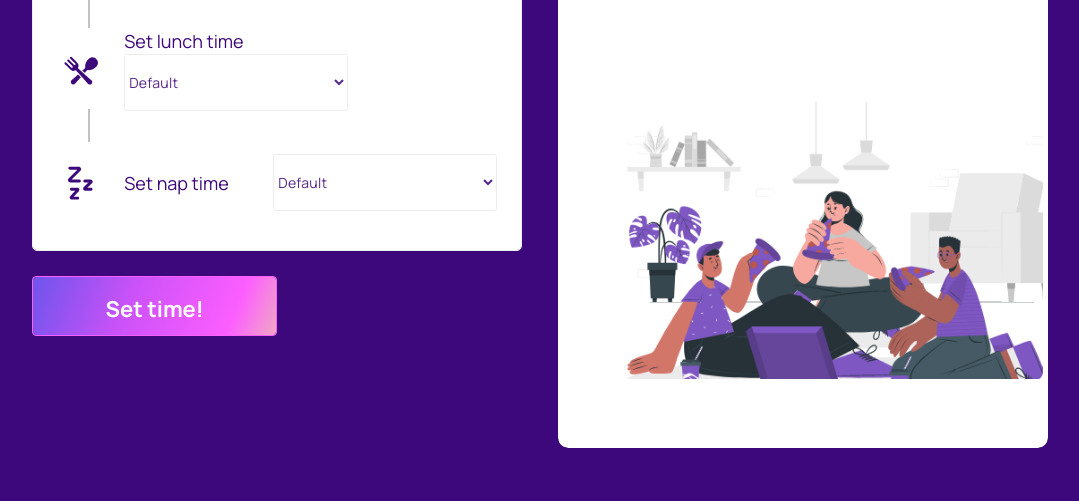
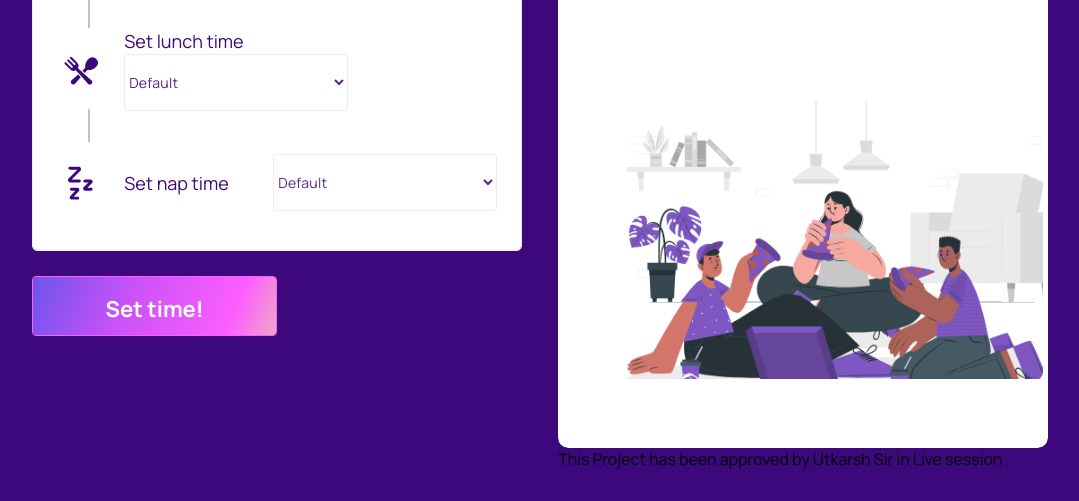
Before and after one commit to bagofcodes/clockapp, a plain HTML site: page index.html in a window 1280 px wide. Shown: the part 299-800 px from the top of the page, without its empty margins (100-1179 px from the left). Drawn offline with Linux system fonts and the light colour scheme; some packages are replaced by stand-ins of ours; a script that the page names is missing; a web font is replaced by a local one.

Commit message:
added note

```diff
--- a/index.html
+++ b/index.html
@@ -230,8 +230,7 @@
                 <div id="img-container">
 
                 </div>
-
-
+                <span>This Project has been approved by Utkarsh Sir in Live session</span>
             </div>
         </div>
     </div>
```
